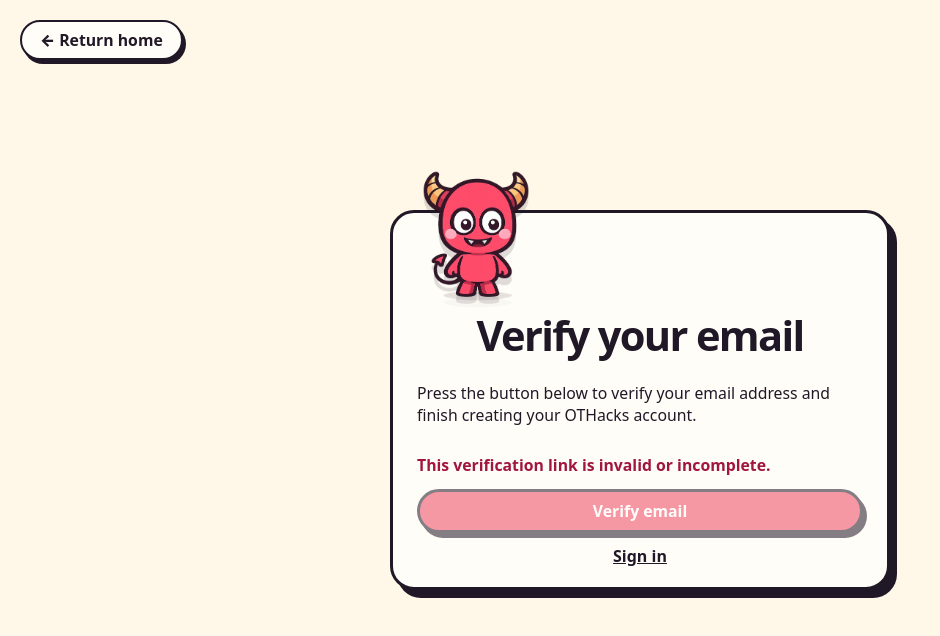
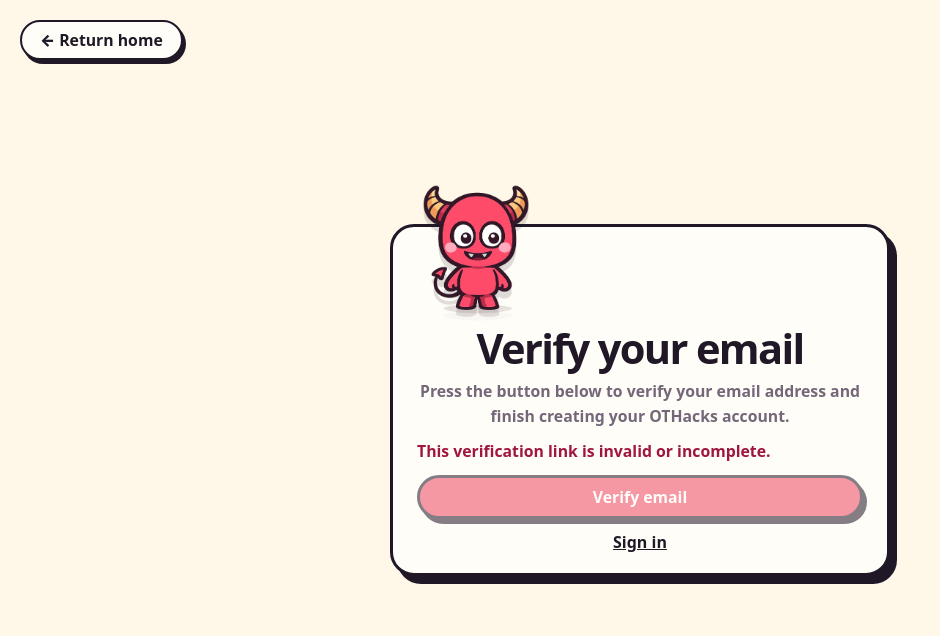
Before and after one commit to BestCody/OTHSHacks, a Next.js app: page /auth/verify-email in a window 1280 px wide. Shown: the top 636 px of the page, without its empty margins (0-940 px from the left). Built offline with nearby package versions, Linux system fonts and the light colour scheme; no server answers.

Commit message:
style: add verification page instructions

```diff
--- a/components/AuthForm.module.css
+++ b/components/AuthForm.module.css
@@ -15,3 +15,11 @@
 .success {
   color: #1f6a46;
 }
+
+.instructions {
+  margin: 0;
+  color: var(--muted);
+  font-weight: 700;
+  line-height: 1.55;
+  text-align: center;
+}
```
